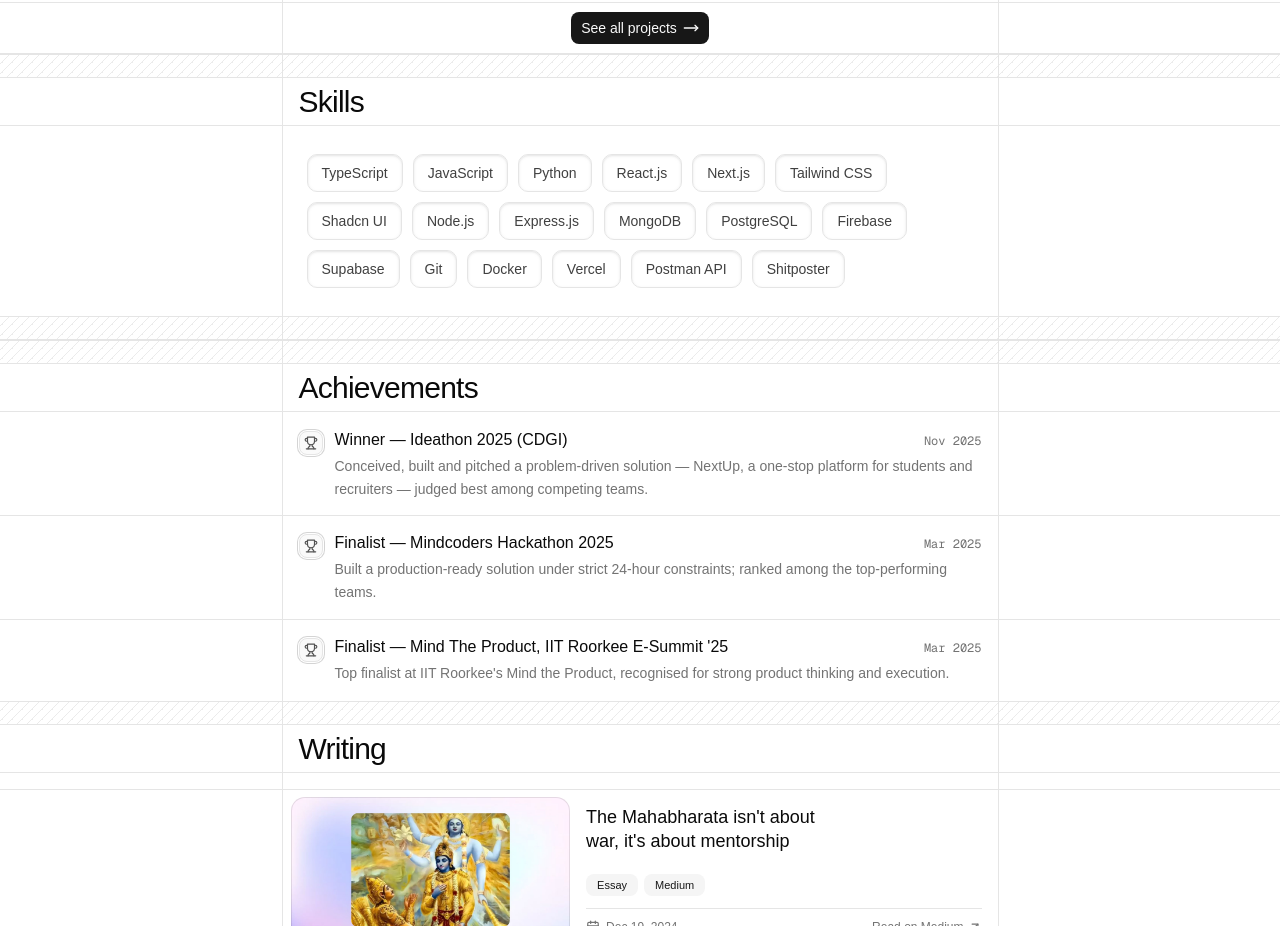
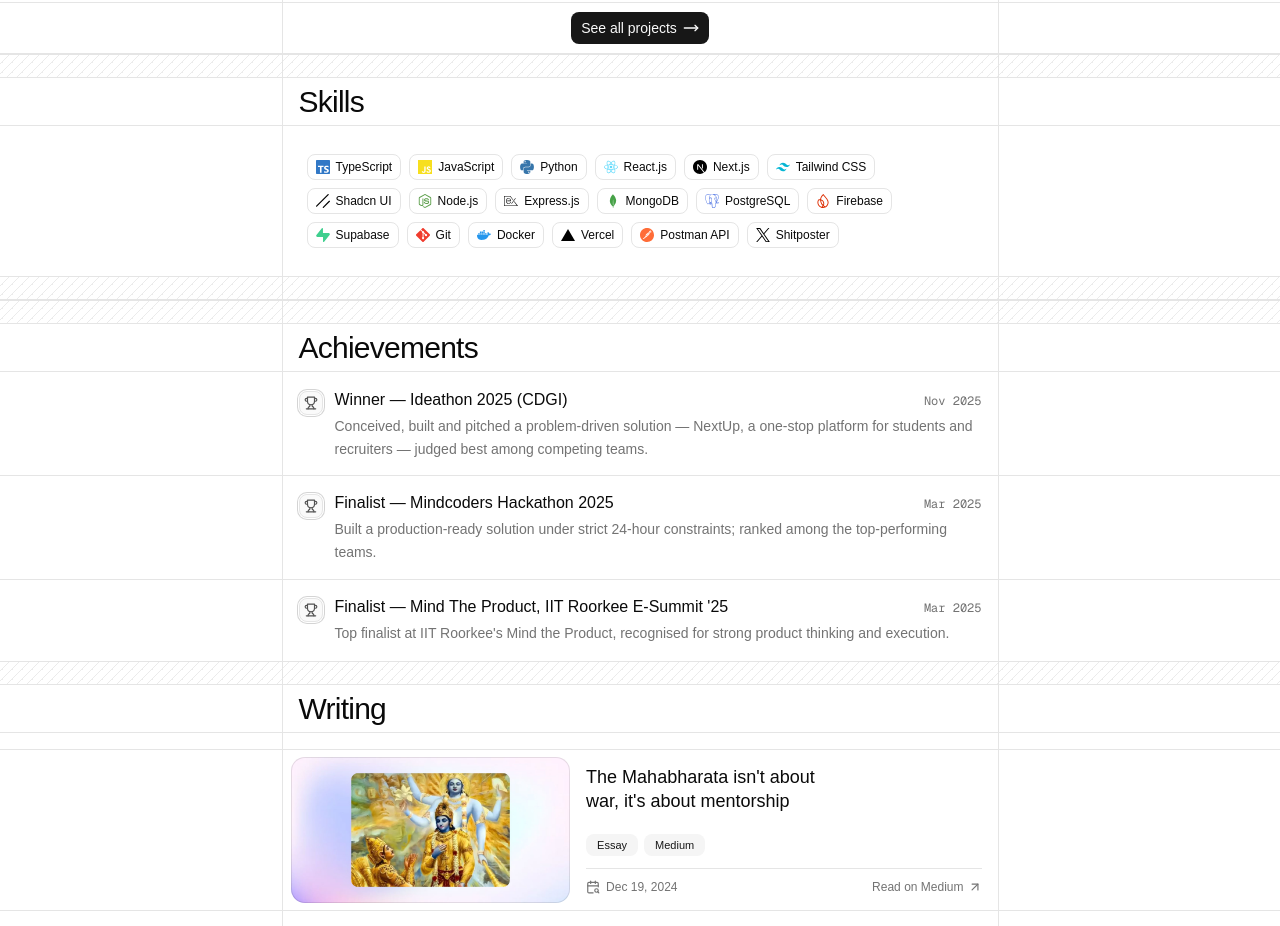
Before and after one commit to insanekrishnna/pratham_portfoilio, a Next.js app: page / in a window 1280 px wide. Shown: the part 4840-5766 px from the top of the page. Built offline with nearby package versions, Linux system fonts and the light colour scheme; no server answers; a web font is replaced by a local one.

Commit message:
feat: enhance Stack component with icon support and update package dependencies

```diff
--- a/components/home/stack.tsx
+++ b/components/home/stack.tsx
@@ -1,11 +1,35 @@
+import * as simpleIcons from "simple-icons"
+import type { SimpleIcon } from "simple-icons"
+
 import { SectionHeading } from "@/components/layout/section-heading"
 import { stack } from "@/lib/content/stack"
 import { sectionIds } from "@/lib/content/site"
 
+/** Below this relative luminance a brand colour disappears on black. */
+const TOO_DARK = 0.22
+/** What those brands use instead, on dark only. */
+const DARK_FALLBACK = "#E1E3E5"
+
+function lookup(slug: string): SimpleIcon | undefined {
+  const key = `si${slug.charAt(0).toUpperCase()}${slug.slice(1)}`
+  return (simpleIcons as unknown as Record<string, SimpleIcon>)[key]
+}
+
 /**
- * One wrapped run of tiles. The category grouping still lives in the
- * content file and orders this list, so the layers read left to right
- * even though the labels aren't drawn.
+ * Next.js, Vercel, shadcn, Express and X are all near-black brand marks,
+ * so their real colour is invisible against the dark theme. Only those
+ * get swapped out; every other logo keeps its own colour in both themes.
+ */
+function darkVariant(hex: string) {
+  const [r, g, b] = [0, 2, 4].map((i) => parseInt(hex.slice(i, i + 2), 16) / 255)
+  const luminance = 0.2126 * r + 0.7152 * g + 0.0722 * b
+  return luminance < TOO_DARK ? DARK_FALLBACK : `#${hex}`
+}
+
+/**
+ * One wrapped run of chips, each carrying its brand mark. The category
+ * grouping still lives in the content file and orders this list, so the
+ * layers read left to right even though the labels are not drawn.
  */
 export function Stack() {
   const skills = stack.flatMap((category) => category.skills)
@@ -14,19 +38,38 @@ export function Stack() {
     <section aria-labelledby={sectionIds.stack}>
       <SectionHeading id={sectionIds.stack}>Skills</SectionHeading>
 
-      <ul className="flex flex-wrap gap-2.5 px-5 py-7 sm:px-6">
-        {skills.map((skill) => (
+      <ul className="flex flex-wrap gap-2 px-5 py-7 sm:px-6">
+        {skills.map((skill) => {
+          const icon = lookup(skill.icon)
+
+          return (
             <li key={skill.title} className="flex">
               <a
                 href={skill.href}
                 target="_blank"
                 rel="noopener noreferrer"
-              className="focus-visible:ring-ring/50 inset-shadow group relative inline-flex items-center rounded-[10px] border border-neutral-200 bg-white px-3.5 py-2 text-sm font-medium whitespace-nowrap text-neutral-700 outline-none transition-[transform,border-color,background-color,box-shadow] duration-200 select-none hover:-translate-y-0.5 hover:border-neutral-300 hover:bg-neutral-50 hover:shadow-md focus-visible:ring-[3px] dark:border-neutral-800 dark:bg-neutral-950 dark:text-neutral-200 dark:hover:border-neutral-700 dark:hover:bg-neutral-900"
+                className="focus-visible:ring-ring/50 bg-background border-border flex items-center gap-1.5 rounded-md border px-2 py-1 text-xs font-medium whitespace-nowrap outline-none transition-colors select-none hover:border-neutral-400 focus-visible:ring-[3px] dark:hover:border-neutral-600"
               >
-              {skill.title}
+                {icon && (
+                  <svg
+                    viewBox="0 0 24 24"
+                    aria-hidden
+                    className="size-3.5 shrink-0 fill-[var(--brand)] dark:fill-[var(--brand-dark)]"
+                    style={
+                      {
+                        "--brand": `#${icon.hex}`,
+                        "--brand-dark": darkVariant(icon.hex),
+                      } as React.CSSProperties
+                    }
+                  >
+                    <path d={icon.path} />
+                  </svg>
+                )}
+                <span className="text-foreground">{skill.title}</span>
               </a>
             </li>
-        ))}
+          )
+        })}
       </ul>
     </section>
   )
--- a/lib/content/stack.ts
+++ b/lib/content/stack.ts
@@ -1,7 +1,8 @@
 export type StackCategory = {
   id: string
   category: string
-  skills: { title: string; href: string }[]
+  /** `icon` is a simple-icons slug, resolved to a path at render. */
+  skills: { title: string; href: string; icon: string }[]
 }
 
 export const stack: StackCategory[] = [
@@ -9,49 +10,72 @@ export const stack: StackCategory[] = [
     id: "01",
     category: "Languages",
     skills: [
-      { title: "TypeScript", href: "https://www.typescriptlang.org/" },
+      {
+        title: "TypeScript",
+        href: "https://www.typescriptlang.org/",
+        icon: "typescript",
+      },
       {
         title: "JavaScript",
         href: "https://developer.mozilla.org/en-US/docs/Web/JavaScript",
+        icon: "javascript",
       },
-      { title: "Python", href: "https://www.python.org/" },
+      { title: "Python", href: "https://www.python.org/", icon: "python" },
     ],
   },
   {
     id: "02",
     category: "Frontend",
     skills: [
-      { title: "React.js", href: "https://react.dev/" },
-      { title: "Next.js", href: "https://nextjs.org/" },
-      { title: "Tailwind CSS", href: "https://tailwindcss.com/" },
-      { title: "Shadcn UI", href: "https://ui.shadcn.com/" },
+      { title: "React.js", href: "https://react.dev/", icon: "react" },
+      { title: "Next.js", href: "https://nextjs.org/", icon: "nextdotjs" },
+      {
+        title: "Tailwind CSS",
+        href: "https://tailwindcss.com/",
+        icon: "tailwindcss",
+      },
+      { title: "Shadcn UI", href: "https://ui.shadcn.com/", icon: "shadcnui" },
     ],
   },
   {
     id: "03",
     category: "Backend & Database",
     skills: [
-      { title: "Node.js", href: "https://nodejs.org/" },
-      { title: "Express.js", href: "https://expressjs.com/" },
-      { title: "MongoDB", href: "https://www.mongodb.com/" },
-      { title: "PostgreSQL", href: "https://www.postgresql.org/" },
-      { title: "Firebase", href: "https://firebase.google.com/" },
-      { title: "Supabase", href: "https://supabase.com/" },
+      { title: "Node.js", href: "https://nodejs.org/", icon: "nodedotjs" },
+      { title: "Express.js", href: "https://expressjs.com/", icon: "express" },
+      { title: "MongoDB", href: "https://www.mongodb.com/", icon: "mongodb" },
+      {
+        title: "PostgreSQL",
+        href: "https://www.postgresql.org/",
+        icon: "postgresql",
+      },
+      {
+        title: "Firebase",
+        href: "https://firebase.google.com/",
+        icon: "firebase",
+      },
+      { title: "Supabase", href: "https://supabase.com/", icon: "supabase" },
     ],
   },
   {
     id: "04",
     category: "Workflow & Tools",
     skills: [
-      { title: "Git", href: "https://git-scm.com/" },
-      { title: "Docker", href: "https://www.docker.com/" },
-      { title: "Vercel", href: "https://vercel.com/" },
-      { title: "Postman API", href: "https://www.postman.com/" },
+      { title: "Git", href: "https://git-scm.com/", icon: "git" },
+      { title: "Docker", href: "https://www.docker.com/", icon: "docker" },
+      { title: "Vercel", href: "https://vercel.com/", icon: "vercel" },
+      {
+        title: "Postman API",
+        href: "https://www.postman.com/",
+        icon: "postman",
+      },
     ],
   },
   {
     id: "05",
     category: "Unofficially",
-    skills: [{ title: "Shitposter", href: "https://x.com/insanekrishnaa" }],
+    skills: [
+      { title: "Shitposter", href: "https://x.com/insanekrishnaa", icon: "x" },
+    ],
   },
 ]
--- a/package.json
+++ b/package.json
@@ -29,6 +29,7 @@
     "nodemailer": "^7.0.11",
     "react": "^19",
     "react-dom": "^19",
+    "simple-icons": "^16.28.0",
     "tailwind-merge": "^2.6.0",
     "tailwindcss-animate": "^1.0.7",
     "use-sound": "^5.0.0"
```
Also changed, not shown: 1 other file (tests, documents, lock files or other folders). Lines whose indentation alone changed are shown as unchanged.
